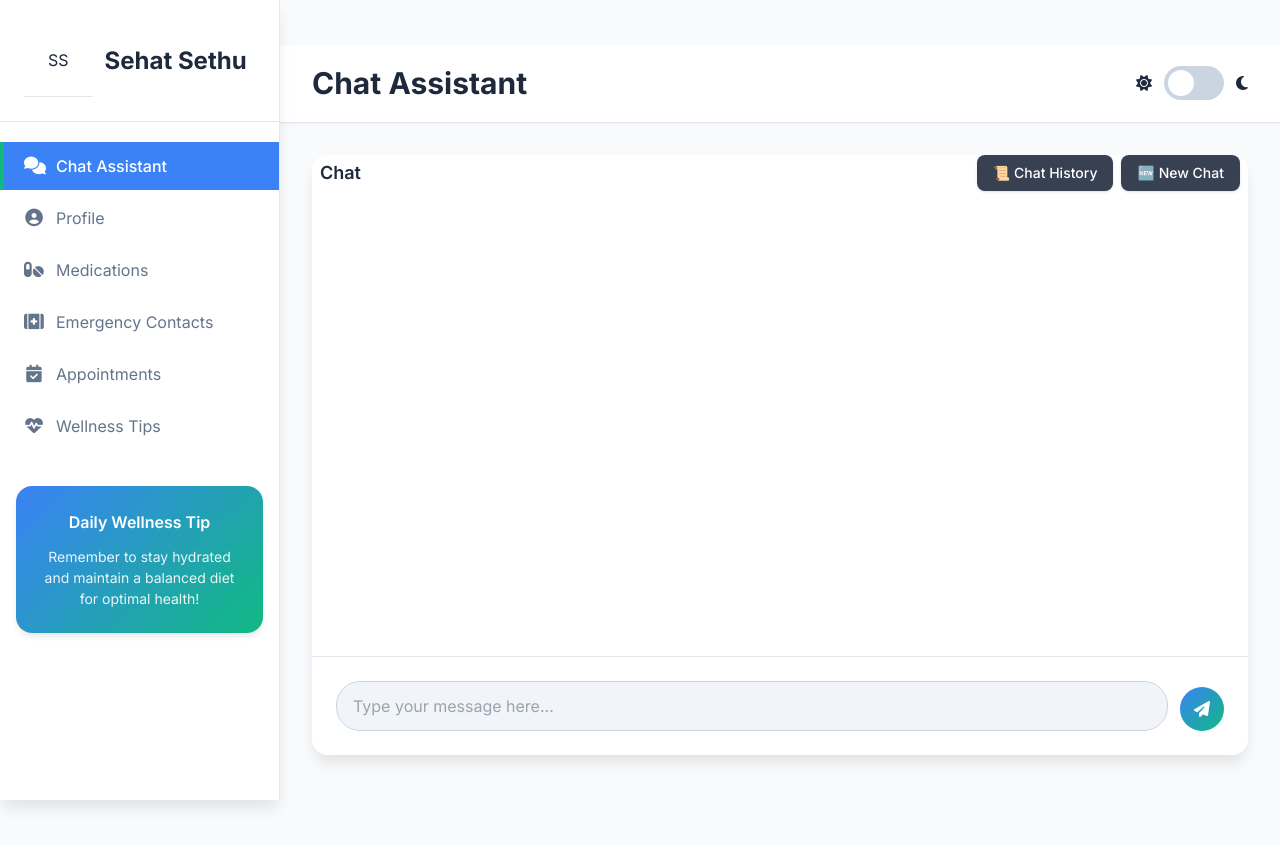
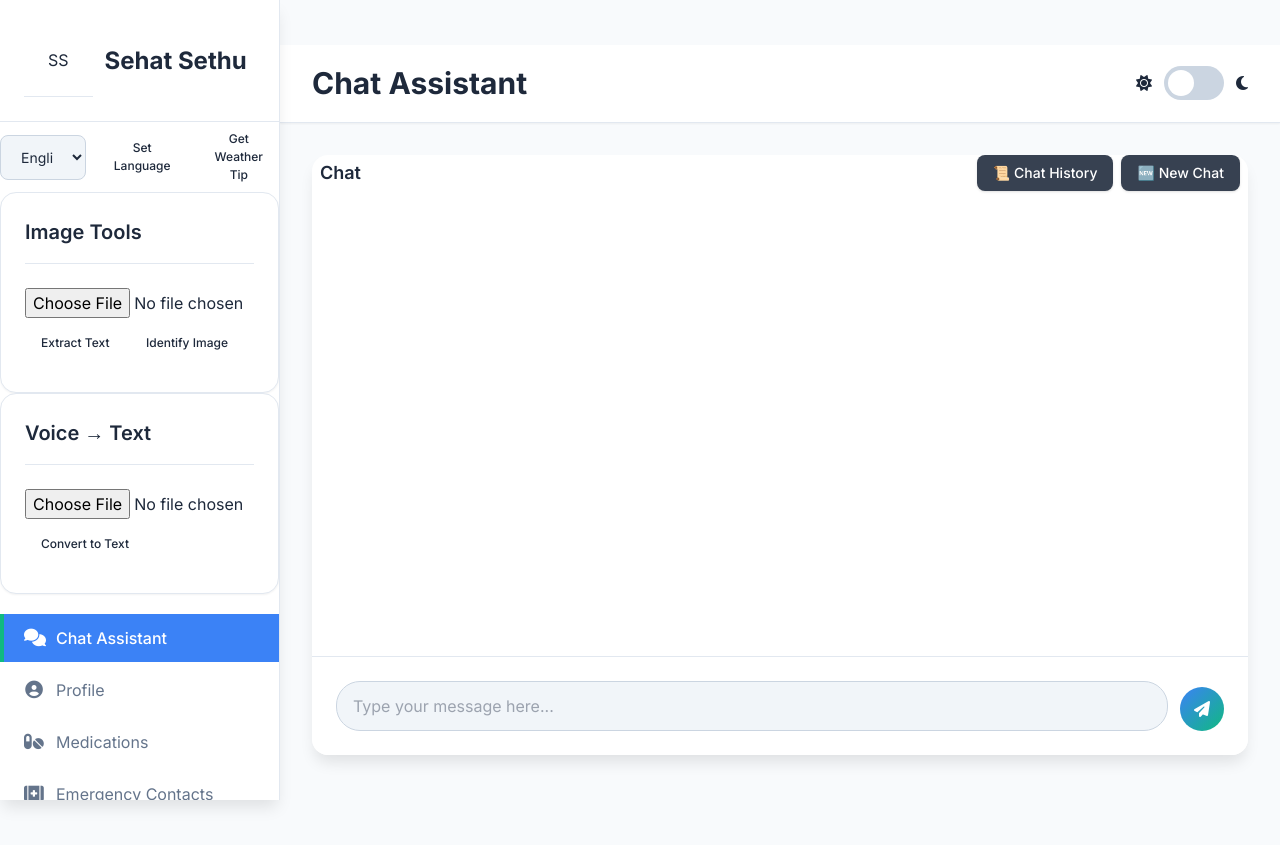
Before and after one commit to sandeepsatyavarapu2805/Sehat_Sethu, a Flask app: page / in a window 1280 px wide. Run offline with Flask 3, Linux system fonts and the light colour scheme; some libraries are stand-ins or nearby versions.

```diff
--- a/app.py
+++ b/app.py
@@ -1,10 +1,12 @@
 from flask import Flask, render_template, request, jsonify, session
 import google.generativeai as genai
 import os, json, datetime
-import base64
 from google_trans_new import google_translator
 from flask_cors import CORS
 import traceback
+import speech_recognition as sr
+from pydub import AudioSegment
+import tempfile
 
 # Initialize translator
 translator = google_translator()
@@ -201,13 +203,6 @@ def ask():
                 print(f"AI response error: {e}")
                 bot_text = "I'm sorry, I'm having trouble processing your request right now. Please try again later."
 
-        if lang == "te":
-            try:
-                    bot_text = translator.translate(bot_text, lang_tgt='te')
-            except Exception as e:
-                    pass  # Use English if translation fails
-            return jsonify({"reply": bot_text})
-
         # Nutrition and lifestyle check
         if any(word.lower() in user_input_en.lower() for word in ["diet", "food", "nutrition", "exercise", "diabetic"]):
             prompt = (
@@ -225,13 +220,6 @@ def ask():
                 print(f"AI response error: {e}")
                 bot_text = "I'm sorry, I'm having trouble processing your request right now. Please try again later."
 
-        if lang == "te":
-            try:
-                    bot_text = translator.translate(bot_text, lang_tgt='te')
-            except Exception as e:
-                    pass
-            return jsonify({"reply": bot_text})
-
         # Quiz and tips check
         if "quiz" in user_input_en.lower() or "tip" in user_input_en.lower():
             prompt = (
@@ -247,13 +235,6 @@ def ask():
             except Exception as e:
                 print(f"AI response error: {e}")
                 bot_text = "I'm sorry, I'm having trouble processing your request right now. Please try again later."
-
-        if lang == "te":
-            try:
-                    bot_text = translator.translate(bot_text, lang_tgt='te')
-            except Exception as e:
-                    pass
-            return jsonify({"reply": bot_text})
 
         # Medicine info check
         medicine_keywords = ["medicine", "drug", "tablet", "capsule", "syrup", "injection", "dose"]
@@ -587,6 +568,89 @@ def image_to_text():
         print(f"/image_to_text error: {e}")
         return jsonify({"error": "Failed to process image"}), 500
 
+@app.route("/image_identify", methods=["POST"])
+def image_identify():
+    try:
+        if 'image' not in request.files:
+            return jsonify({"error": "No image provided"}), 400
+        file = request.files['image']
+        content = file.read()
+        if not content:
+            return jsonify({"error": "Empty file"}), 400
+
+        parts = [{"mime_type": file.mimetype or "image/jpeg", "data": content}]
+        prompt = (
+            "Describe concisely what is visible in this image. "
+            "List main objects, the setting (indoor/outdoor), and any noteworthy details. "
+            "Return plain text only, no advice or safety instructions."
+        )
+
+        try:
+            response = vision_model.generate_content([
+                {"text": prompt},
+                {"inline_data": parts[0]}
+            ])
+            description = (response.text or "").strip()
+        except Exception as e:
+            print(f"Vision API error (identify): {e}")
+            description = ""
+
+        return jsonify({"description": description or "No description available."})
+    except Exception as e:
+        print(f"/image_identify error: {e}")
+        return jsonify({"error": "Failed to identify image"}), 500
+
+@app.route("/audio_to_text", methods=["POST"])
+def audio_to_text():
+    """Accepts an audio file and returns recognized text (uses Google Web Speech via SpeechRecognition)."""
+    try:
+        if 'audio' not in request.files:
+            return jsonify({"error": "No audio file provided"}), 400
+
+        file = request.files['audio']
+        if file.filename == "":
+            return jsonify({"error": "Empty filename"}), 400
+
+        # Save incoming file to a temp file
+        with tempfile.NamedTemporaryFile(suffix=os.path.splitext(file.filename)[1], delete=False) as tmp_in:
+            tmp_in.write(file.read())
+            tmp_in.flush()
+            in_path = tmp_in.name
+
+        # Convert to WAV for SpeechRecognition if necessary
+        wav_path = in_path + ".wav"
+        try:
+            audio = AudioSegment.from_file(in_path)
+            audio.export(wav_path, format="wav")
+        except Exception as e:
+            print(f"Audio conversion error: {e}")
+            return jsonify({"error": "Failed to convert audio"}), 500
+
+        recognizer = sr.Recognizer()
+        with sr.AudioFile(wav_path) as source:
+            audio_data = recognizer.record(source)
+
+        try:
+            # This uses Google Web Speech - no API key required but has quotas.
+            text = recognizer.recognize_google(audio_data)
+        except sr.UnknownValueError:
+            text = ""
+        except Exception as e:
+            print(f"Speech recognition error: {e}")
+            text = ""
+
+        # Cleanup temp files
+        try:
+            os.remove(in_path)
+            os.remove(wav_path)
+        except:
+            pass
+
+        return jsonify({"text": text})
+    except Exception as e:
+        print(f"/audio_to_text error: {e}")
+        return jsonify({"error": "Failed to process audio"}), 500
+
 # ---------------------------
 # Run
 # ---------------------------
--- a/templates/index.html
+++ b/templates/index.html
@@ -1038,6 +1038,7 @@
     </style>
 </head>
 <body class="dark-theme">
+
     <!-- Sidebar -->
     <button class="sidebar-toggle" id="sidebarToggle">
             <i class="fas fa-bars"></i>
@@ -1050,6 +1051,34 @@
                 <h1>Sehat Sethu</h1>
             </div>
         </div>
+
+        <div id="utilityControls" class="flex items-center gap-3 ml-auto">
+  <select id="langSelect" class="form-input">
+    <option value="en">English</option>
+    <option value="te">తెలుగు</option>
+  </select>
+  <button id="setLangBtn" class="btn btn-sm">Set Language</button>
+  <button id="weatherTipBtn" class="btn btn-sm">Get Weather Tip</button>
+</div>
+
+<div class="card">
+  <div class="card-header"><h3 class="card-title">Image Tools</h3></div>
+  <input type="file" id="imageUpload" accept="image/*">
+  <div class="mt-2">
+    <button id="ocrBtn" class="btn btn-sm">Extract Text</button>
+    <button id="identifyBtn" class="btn btn-sm">Identify Image</button>
+  </div>
+  <pre id="imageResult" class="mt-2"></pre>
+</div>
+
+<div class="card">
+  <div class="card-header"><h3 class="card-title">Voice → Text</h3></div>
+  <input type="file" id="audioUpload" accept="audio/*">
+  <div class="mt-2">
+    <button id="audioToTextBtn" class="btn btn-sm">Convert to Text</button>
+  </div>
+  <pre id="audioResult" class="mt-2"></pre>
+</div>
 
         <ul class="sidebar-menu">
             <li><a href="#" class="sidebar-item active" data-page="chat">
@@ -1417,6 +1446,28 @@
                 app.currentPage = pageId;
             }
         }
+
+        // Language selection
+document.getElementById('setLangBtn').addEventListener('click', async () => {
+  const lang = document.getElementById('langSelect').value;
+  await fetch('/set_language', {
+    method: 'POST',
+    headers: {'Content-Type': 'application/json'},
+    body: JSON.stringify({language: lang})
+  });
+  app.showNotification(`Language set to ${lang}`, 'success');
+});
+
+// Weather tip
+document.getElementById('weatherTipBtn').addEventListener('click', async () => {
+  try {
+    const res = await fetch('/get_weather_tip');
+    const data = await res.json();
+    alert(data.tip || 'No tip available');
+  } catch (e) {
+    app.showNotification('Failed to fetch weather tip', 'error');
+  }
+});
 
 // Base URL for API calls
 const BASE_URL = "https://sehat-sethu-2.onrender.com"; // replace with your real Render URL
@@ -2666,6 +2717,38 @@ class WellnessPage {
     const tip = await app.getWeatherTip();
     document.getElementById("wellnessTipText").textContent = tip;
 });
+
+async function uploadImageAndCall(endpoint) {
+  const fileInput = document.getElementById('imageUpload');
+  if (!fileInput.files.length) { app.showNotification('Select an image first', 'error'); return; }
+  const form = new FormData();
+  form.append('image', fileInput.files[0]);
+  try {
+    const res = await fetch(endpoint, { method: 'POST', body: form });
+    const data = await res.json();
+    document.getElementById('imageResult').textContent = JSON.stringify(data, null, 2);
+  } catch (e) {
+    app.showNotification('Image request failed', 'error');
+  }
+}
+
+document.getElementById('ocrBtn').addEventListener('click', () => uploadImageAndCall('/image_to_text'));
+document.getElementById('identifyBtn').addEventListener('click', () => uploadImageAndCall('/image_identify'));
+
+document.getElementById('audioToTextBtn').addEventListener('click', async () => {
+  const fileInput = document.getElementById('audioUpload');
+  if (!fileInput.files.length) { app.showNotification('Select an audio file first', 'error'); return; }
+  const form = new FormData();
+  form.append('audio', fileInput.files[0]);
+  try {
+    const res = await fetch('/audio_to_text', { method: 'POST', body: form });
+    const data = await res.json();
+    document.getElementById('audioResult').textContent = data.text || JSON.stringify(data, null, 2);
+  } catch (e) {
+    app.showNotification('Audio request failed', 'error');
+  }
+});
+
     </script>
     <script>
 document.addEventListener("DOMContentLoaded", function () {
```
